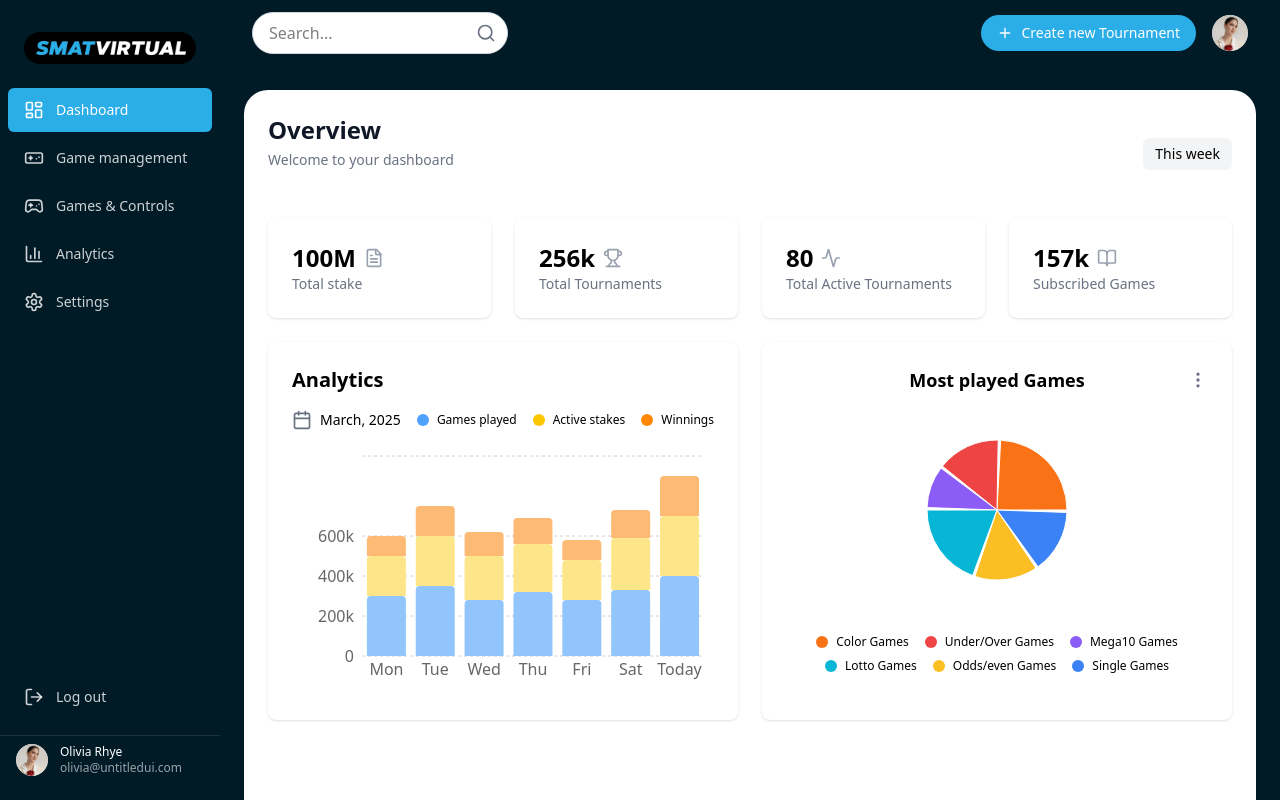
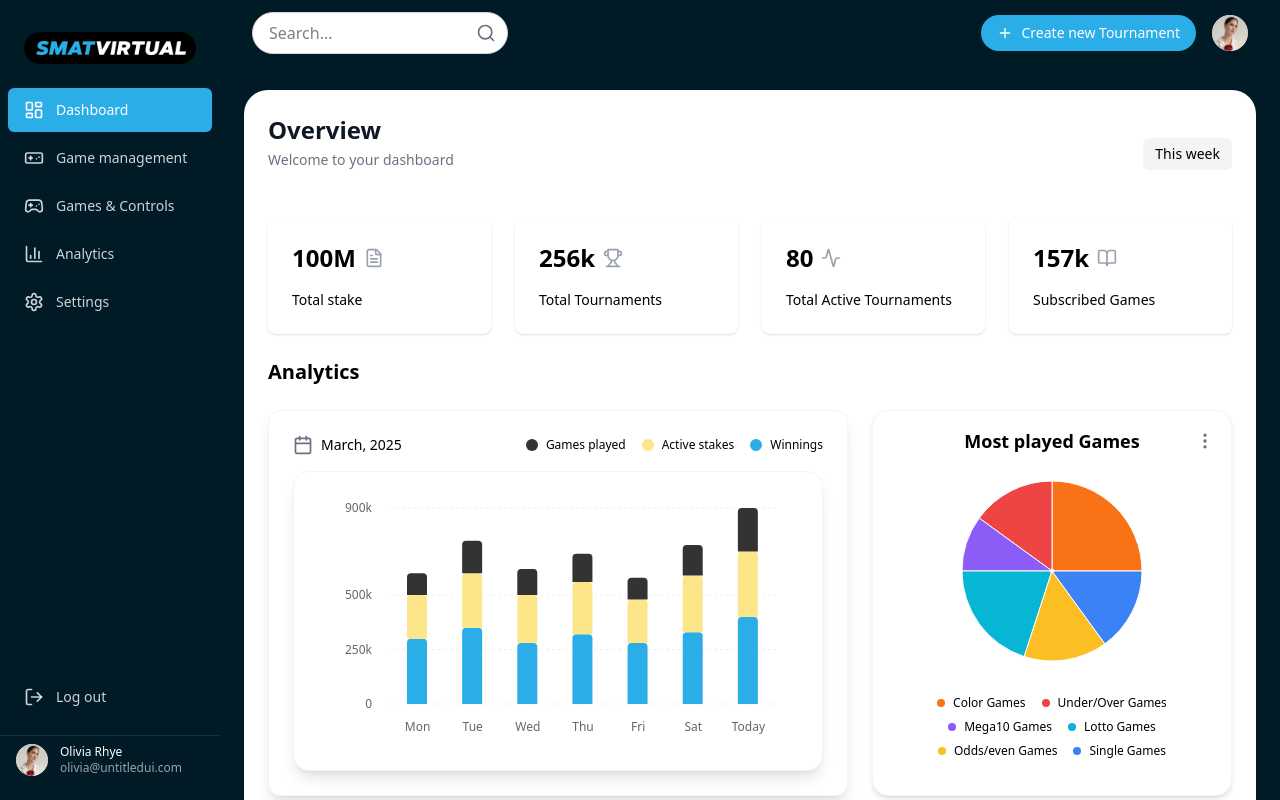
Before and after one commit to Profanor/Dice-Admin, a React (Vite) app: page /dashboard in a window 1280 px wide. Built offline with nearby package versions, Linux system fonts and the light colour scheme.

Commit message:
feat: cleaning up components and pages to match the figma

```diff
--- a/src/components/bar-chart.tsx
+++ b/src/components/bar-chart.tsx
@@ -27,6 +27,20 @@ export default function AnalyticsBarChart() {
     winnings: true,
   });
 
+  // colors for the bars based on active state
+  const barColors = {
+    games: activeDataKeys.games ? "#2BADE7" : "#333333", // blue when active, Black when inactive
+    stakes: "#FDE68A", // yellow always
+    winnings: activeDataKeys.winnings ? "#333333" : "#2BADE7", // black when active, Blue when inactive
+  };
+
+  // colors for the legend circles
+  const legendColors = {
+    games: "#333333", // black for Games played
+    stakes: "#FDE68A", // yellow for Active stakes
+    winnings: "#2BADE7", // blue for Winnings
+  };
+
   const toggleDataKey = (key: keyof typeof activeDataKeys) => {
     setActiveDataKeys((prev) => ({
       ...prev,
@@ -45,9 +59,10 @@ export default function AnalyticsBarChart() {
         <div className="flex items-center gap-4">
           <div className="flex items-center gap-2">
             <div
-              className={`w-3 h-3 rounded-full bg-blue-400 cursor-pointer ${
-                !activeDataKeys.games ? "opacity-30" : ""
+              className={`w-3 h-3 rounded-full cursor-pointer ${
+                !activeDataKeys.games ? "opacity-60" : ""
               }`}
+              style={{ backgroundColor: legendColors.games }}
               onClick={() => toggleDataKey("games")}
             ></div>
             <span className="text-xs">Games played</span>
@@ -55,9 +70,10 @@ export default function AnalyticsBarChart() {
 
           <div className="flex items-center gap-2">
             <div
-              className={`w-3 h-3 rounded-full bg-yellow-400 cursor-pointer ${
-                !activeDataKeys.stakes ? "opacity-30" : ""
+              className={`w-3 h-3 rounded-full cursor-pointer ${
+                !activeDataKeys.stakes ? "opacity-60" : ""
               }`}
+              style={{ backgroundColor: legendColors.stakes }}
               onClick={() => toggleDataKey("stakes")}
             ></div>
             <span className="text-xs">Active stakes</span>
@@ -65,9 +81,10 @@ export default function AnalyticsBarChart() {
 
           <div className="flex items-center gap-2">
             <div
-              className={`w-3 h-3 rounded-full bg-orange-400 cursor-pointer ${
-                !activeDataKeys.winnings ? "opacity-30" : ""
+              className={`w-3 h-3 rounded-full cursor-pointer ${
+                !activeDataKeys.winnings ? "opacity-60" : ""
               }`}
+              style={{ backgroundColor: legendColors.winnings }}
               onClick={() => toggleDataKey("winnings")}
             ></div>
             <span className="text-xs">Winnings</span>
@@ -75,43 +92,71 @@ export default function AnalyticsBarChart() {
         </div>
       </div>
 
-      <div className="h-[250px] w-full">
+      <div className="h-[300px] w-full rounded-2xl shadow-lg bg-white p-4 border border-gray-100">
         <ResponsiveContainer width="100%" height="100%">
           <BarChart
             data={data}
-            margin={{ top: 10, right: 10, left: 10, bottom: 10 }}
+            margin={{ top: 20, right: 30, left: 20, bottom: 20 }}
+            barGap={2}
           >
-            <CartesianGrid strokeDasharray="3 3" vertical={false} />
-            <XAxis dataKey="name" axisLine={false} tickLine={false} />
+            <CartesianGrid
+              strokeDasharray="3 3"
+              vertical={false}
+              stroke="#f0f0f0"
+            />
+            <XAxis
+              dataKey="name"
+              axisLine={false}
+              tickLine={false}
+              dy={10}
+              tick={{ fontSize: 12 }}
+            />
             <YAxis
               axisLine={false}
               tickLine={false}
               tickFormatter={(value) => (value === 0 ? "0" : `${value}k`)}
-              ticks={[0, 200, 300, 400, 500, 600]}
+              // ticks={[0, 200, 300, 500, 600]}
+              domain={[0, 600]}
+              tick={{ fontSize: 12 }}
+              minTickGap={20}
+              dx={-10}
             />
-            <Tooltip />
+            <Tooltip
+              formatter={(value) => [`${value}k`, ""]}
+              itemStyle={{ padding: "2px 0" }}
+              contentStyle={{
+                border: "1px solid #e0e0e0",
+                borderRadius: "4px",
+                padding: "8px",
+              }}
+            />
             {activeDataKeys.games && (
               <Bar
                 dataKey="games"
                 stackId="a"
-                fill="#93C5FD"
+                fill={barColors.games}
                 radius={[4, 4, 0, 0]}
+                barSize={20}
+                isAnimationActive={false}
+                style={{ filter: "none" }}
               />
             )}
             {activeDataKeys.stakes && (
               <Bar
                 dataKey="stakes"
                 stackId="a"
-                fill="#FDE68A"
+                fill={barColors.stakes}
                 radius={[4, 4, 0, 0]}
+                barSize={20}
               />
             )}
             {activeDataKeys.winnings && (
               <Bar
                 dataKey="winnings"
                 stackId="a"
-                fill="#FDBA74"
+                fill={barColors.winnings}
                 radius={[4, 4, 0, 0]}
+                barSize={20}
               />
             )}
           </BarChart>
--- a/src/components/game-card.tsx
+++ b/src/components/game-card.tsx
@@ -14,7 +14,7 @@ export default function GameCard({
 }: GameCardProps) {
   return (
     <div
-      className="relative rounded-xl overflow-hidden cursor-pointer transition-transform"
+      className="relative rounded-xl overflow-hidden cursor-pointer transition-transform transform hover:scale-105 transition-all delay-75"
       onClick={onClick}
     >
       <div className="relative w-full h-60 p-1 flex flex-col justify-between">
--- a/src/components/page-header.tsx
+++ b/src/components/page-header.tsx
@@ -45,7 +45,7 @@ export default function PageHeader({
       {actionLabel && (
         <button
           onClick={onAction}
-          className="flex items-center gap-2 bg-[#2BADE7] hover:bg-[#1A9AD5] text-white px-4 py-2 rounded-full transition-colors"
+          className="cursor-pointer flex items-center gap-2 bg-[#2BADE7] hover:bg-[#1A9AD5] text-white px-4 py-2 rounded-full transition-colors"
         >
           <Plus className="h-4 w-4" />
           <span>{actionLabel}</span>
--- a/src/components/pie-chart.tsx
+++ b/src/components/pie-chart.tsx
@@ -18,7 +18,7 @@ const renderCustomizedLegend = (props: any) => {
       {payload.map((entry: any, index: number) => (
         <div key={`item-${index}`} className="flex items-center gap-2">
           <div
-            className="w-3 h-3 rounded-full"
+            className="w-2 h-2 rounded-full"
             style={{ backgroundColor: entry.color }}
           ></div>
           <span>{entry.value}</span>
@@ -48,9 +48,13 @@ export default function GamesPieChart() {
               data={data}
               cx="50%"
               cy="50%"
-              innerRadius={0}
-              outerRadius={70}
-              paddingAngle={2}
+              innerRadius={2}
+              isAnimationActive={true}
+              animationDuration={800}
+              animationEasing="ease-out"
+              outerRadius={90}
+              paddingAngle={0}
+              // cornerRadius={4}
               dataKey="value"
             >
               {data.map((entry, index) => (
--- a/src/components/stat-card.tsx
+++ b/src/components/stat-card.tsx
@@ -8,13 +8,15 @@ interface StatCardProps {
 
 export default function StatCard({ value, label, icon }: StatCardProps) {
   return (
-    <div className="flex items-center gap-4">
+    <div className="flex justify-between items-center gap-4">
       <div className="flex-1">
         <div className="flex items-center gap-2">
           <h3 className="text-2xl font-bold">{value}</h3>
           {icon}
         </div>
-        <p className="text-sm text-gray-500">{label}</p>
+        <div className="flex items-center mt-4">
+          <p className="text-sm">{label}</p>
+        </div>
       </div>
     </div>
   );
--- a/src/pages/app/analytics/page.tsx
+++ b/src/pages/app/analytics/page.tsx
@@ -104,13 +104,14 @@ export default function GameControls() {
       </div>
 
       {/* charts */}
-      <div className="grid grid-cols-1 lg:grid-cols-2 gap-6">
-        <div className="bg-white rounded-lg shadow-sm p-6">
-          <h2 className="text-xl font-bold mb-4">Analytics</h2>
+      <div className="flex flex-col lg:flex-row gap-6">
+        {/* bar chart - takes available space */}
+        <div className="flex-1 bg-white rounded-xl shadow-lg border border-gray-100 p-6">
           <AnalyticsBarChart />
         </div>
 
-        <div className="bg-white rounded-lg shadow-sm p-6">
+        {/* pie chart - aligned to right */}
+        <div className="w-[360px] bg-white rounded-2xl shadow-md border border-gray-100 p-4">
           <GamesPieChart />
         </div>
       </div>
--- a/src/pages/app/dashboard/page.tsx
+++ b/src/pages/app/dashboard/page.tsx
@@ -51,14 +51,20 @@ export default function Overview() {
         </div>
       </div>
 
+      {/* section heading */}
+      <h2 className="text-xl font-bold mb-6" id="analytics-section">
+        Analytics
+      </h2>
+
       {/* charts */}
-      <div className="grid grid-cols-1 lg:grid-cols-2 gap-6">
-        <div className="bg-white rounded-lg shadow-sm p-6">
-          <h2 className="text-xl font-bold mb-4">Analytics</h2>
+      <div className="flex flex-col lg:flex-row gap-6">
+        {/* bar chart - takes available space */}
+        <div className="flex-1 bg-white rounded-xl shadow-lg border border-gray-100 p-6">
           <AnalyticsBarChart />
         </div>
 
-        <div className="bg-white rounded-lg shadow-sm p-6">
+        {/* pie chart - aligned to right */}
+        <div className="w-[360px] bg-white rounded-2xl shadow-md border border-gray-100 p-4">
           <GamesPieChart />
         </div>
       </div>
```
Also changed, not shown: 1 other file (tests, documents, lock files or other folders).
